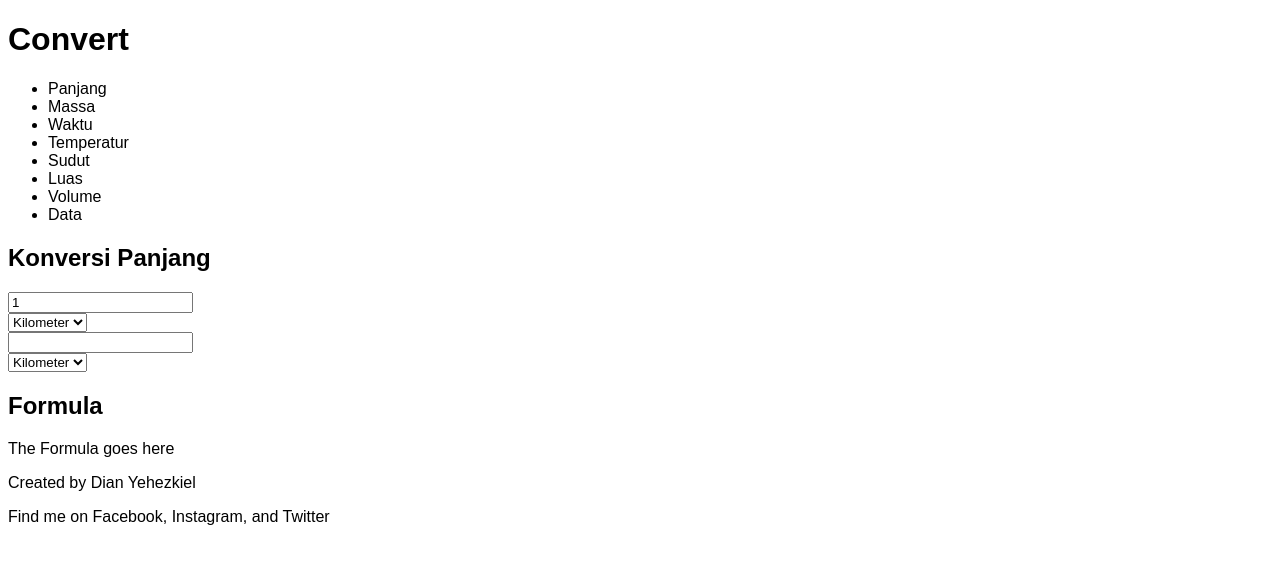
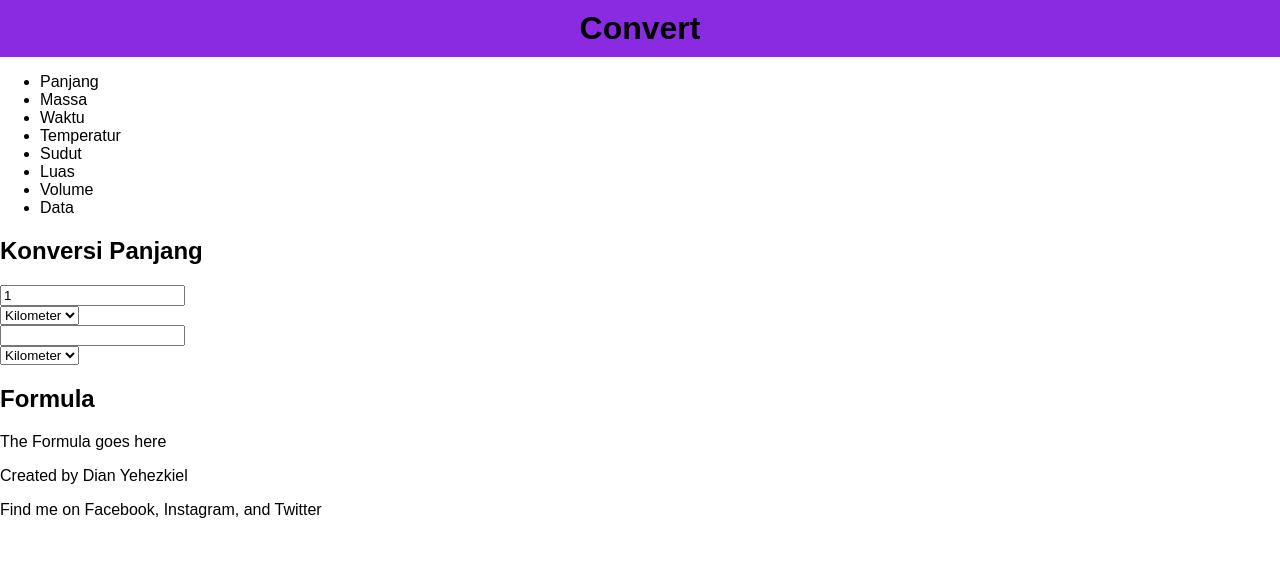
Before and after one commit to dianyehezkiel/Convert-Web-App, a PHP site: page / in a window 1280 px wide. Shown: the top 564 px of the page. Run offline with PHP 8.4, Linux system fonts and the light colour scheme.

Commit message:
Update style.css
adding style for body & header

```diff
--- a/assets/style.css
+++ b/assets/style.css
@@ -2,3 +2,20 @@
     box-sizing: border-box;
     font-family: 'Ubuntu', sans-serif;
 }
+
+body {
+    max-width: 100%;
+    margin: 0;
+}
+
+header {
+    max-width: 100%;
+    margin: 0;
+    padding: 10px 0;
+    text-align: center;
+    background-color: blueviolet;
+}
+
+header h1 {
+    margin: 0;
+}
```
